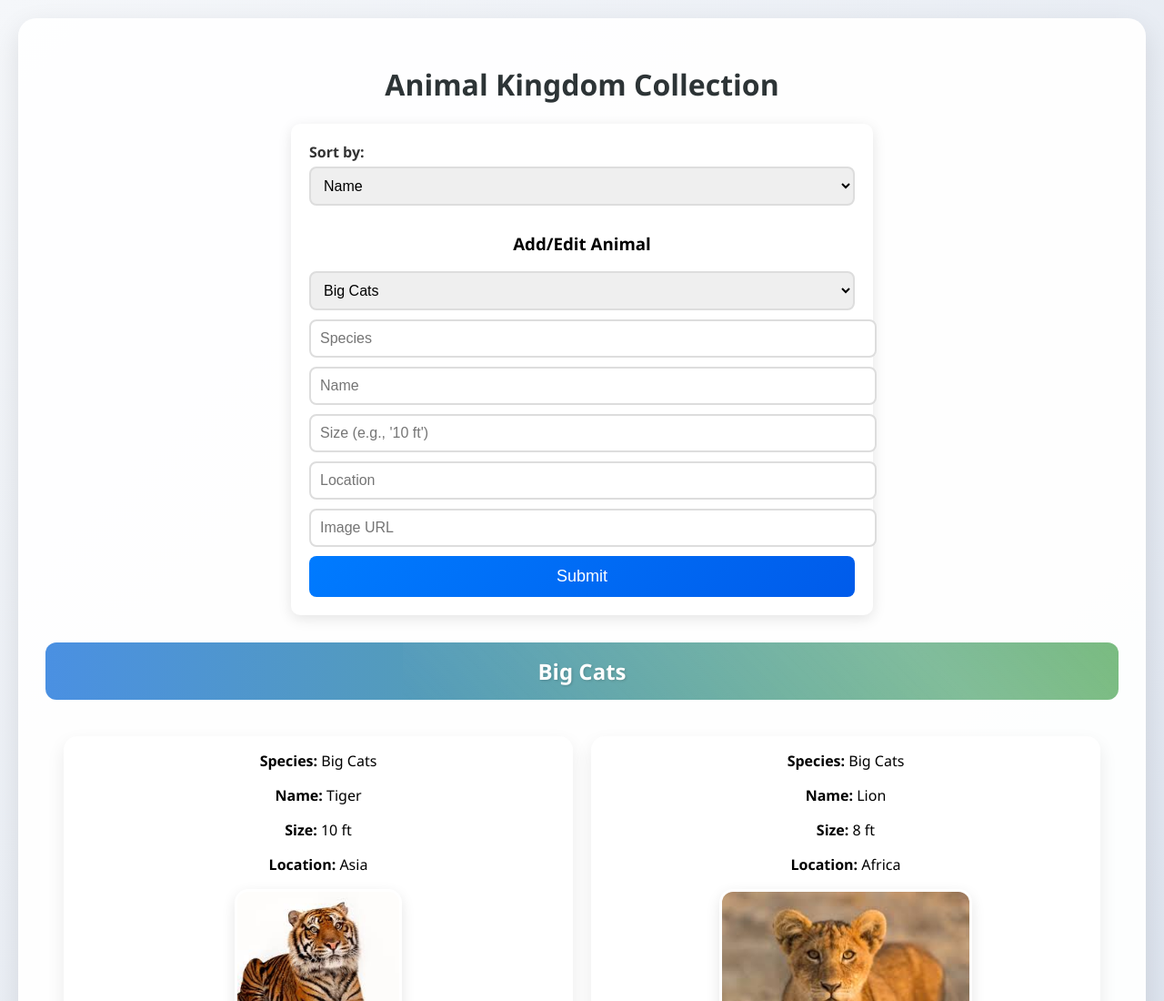
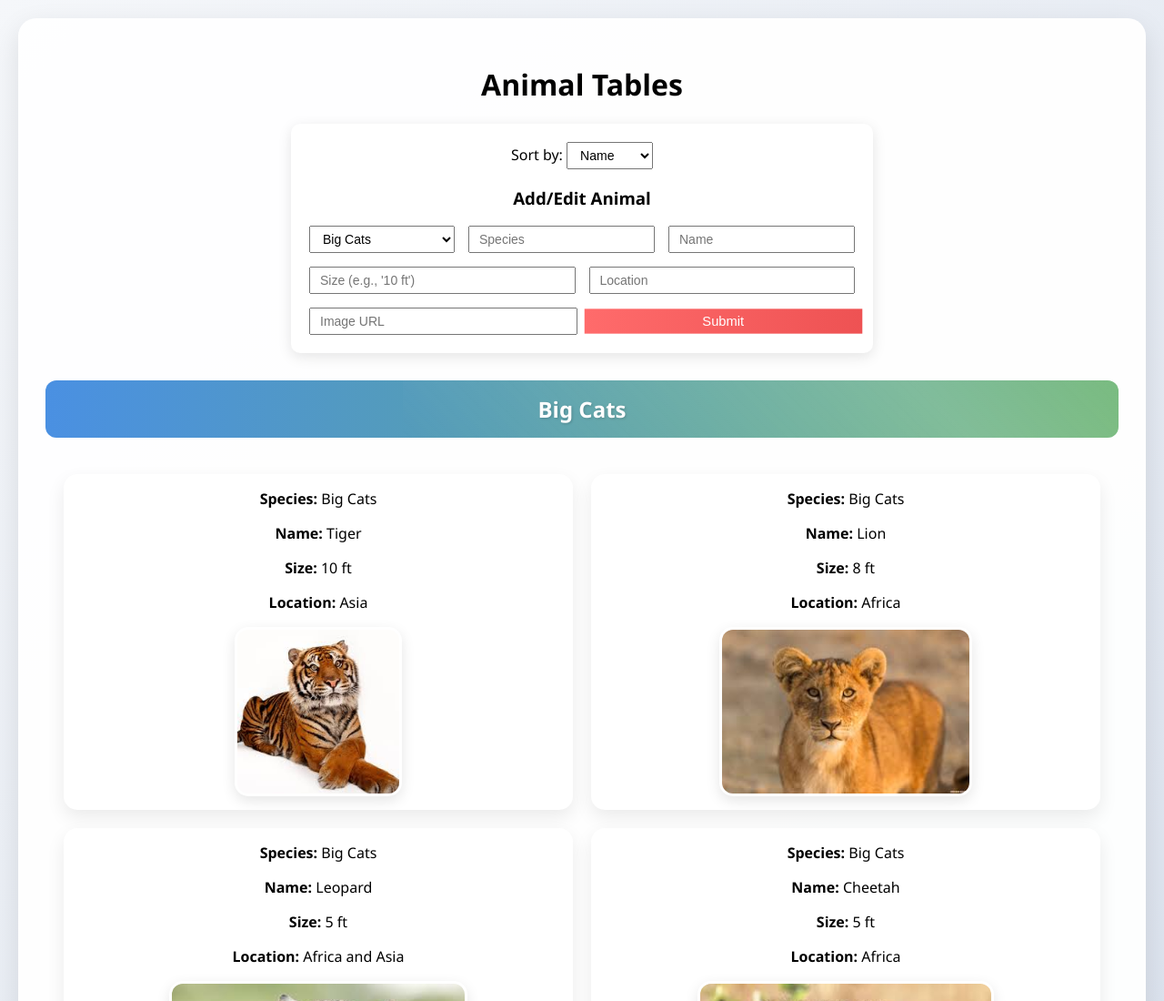
Before and after one commit to Dhananjay155/IIT-B, a plain HTML site: page index.html in a window 1280 px wide. Shown: the top 1100 px of the page at 91% size. Drawn offline with Linux system fonts and the light colour scheme.

Commit message:
updated code

```diff
--- a/index.css
+++ b/index.css
@@ -56,39 +56,33 @@ body {
     text-align: center;
 }
 
-label {
-    font-size: 16px;
-    font-weight: bold;
-    color: #333;
-    display: block;
-    margin-bottom: 5px;
-    text-align: left;
+
+.form-section form {
+    display: flex;
+    flex-wrap: wrap;
+    gap: 15px;
+    align-items: center;
 }
 
-select, input {
-    width: 100%;
-    padding: 10px;
-    margin-bottom: 10px;
-    border: 2px solid #ddd;
-    border-radius: 8px;
-    font-size: 16px;
-    transition: 0.3s ease-in-out;
+.form-section input, .form-section select, .form-section button {
+    flex: 1;
+    padding: 5px 10px;
+    font-size: 14px;
+}
+
+
+.animal-form button {
+    background: #ff0c0c;
+    color: white;
+    border: none;
+    border-radius: 4px;
+    cursor: pointer;
 }
 
 button {
-    width: 100%;
-    background: linear-gradient(135deg, #007bff, #005bea);
+    border: none;
     color: white;
-    font-size: 18px;
-    padding: 12px;
-    border: none;
-    border-radius: 8px;
-    cursor: pointer;
-    transition: 0.3s ease-in-out;
-}
-
-button:hover {
-    background: linear-gradient(135deg, #005bea, #007bff);
+    background: linear-gradient(to right, #ff6b6b, #ee5253);
     transform: scale(1.05);
 }
 
--- a/index.html
+++ b/index.html
@@ -9,7 +9,8 @@
 <body>
 
 <div class="container">
-    <h1 style="color: #2d3436;">Animal Kingdom Collection</h1>
+  <h1>Animal Tables</h1>
+
   <div class="form-section">
       <label for="sort-by">Sort by:</label>
       <select id="sort-by">
@@ -17,6 +18,8 @@
           <option value="size">Size</option>
           <option value="location">Location</option>
       </select>
+
+
         <h3>Add/Edit Animal</h3>
         <form id="animal-form">
           <input type="hidden" id="edit-index" />
@@ -39,7 +42,6 @@
         </form>
       </div>
         <div id="animalTables"></div>
-
       </div>
 
 <script src="index.js"></script>
--- a/index.js
+++ b/index.js
@@ -161,8 +161,8 @@ document.addEventListener("DOMContentLoaded", function () {
                     <td>
                         <div class="animal-card">
                             <div class="card-actions">
-                                <button class="edit-btn" onclick="editAnimal('${category}', ${index})" title="Edit">✎</button>
-                                <button class="delete-btn" onclick="deleteAnimal('${category}', ${index})" title="Delete">✖</button>
+                                <button class="edit-btn" data-category="${category}" data-index="${index}">✎</button>
+                                <button class="delete-btn" data-category="${category}" data-index="${index}">✖</button>
                             </div>
                             <div class="card-content" id="content-${category}-${index}">
                                 <p><strong>Species:</strong> ${animal.Species}</p>
@@ -176,8 +176,8 @@ document.addEventListener("DOMContentLoaded", function () {
                                 <input type="text" name="name" value="${animal.Name}" placeholder="Name">
                                 <input type="text" name="size" value="${animal.Size}" placeholder="Size">
                                 <input type="text" name="location" value="${animal.Location}" placeholder="Location">
-                                <button onclick="saveEdit('${category}', ${index})">Save</button>
-                                <button onclick="cancelEdit('${category}', ${index})">Cancel</button>
+                                <button class="save-btn" data-category="${category}" data-index="${index}">Save</button>
+                                <button class="cancel-btn" data-category="${category}" data-index="${index}">Cancel</button>
                             </div>
                         </div>
                     </td>`;
@@ -187,19 +187,25 @@ document.addEventListener("DOMContentLoaded", function () {
             tableHTML += `</tbody></table>`;
             container.innerHTML += tableHTML;
         });
+        addEventListeners();
     }
-    sortSelect.addEventListener('change', renderTables);
 
-    renderTables();
-
-    window.editAnimal = function(category, index) {
+    function addEventListeners() {
+        document.querySelectorAll('.edit-btn').forEach(button => {
+            button.addEventListener('click', function() {
+                const category = this.dataset.category;
+                const index = parseInt(this.dataset.index);
                 const contentDiv = document.getElementById(`content-${category}-${index}`);
                 const editDiv = document.getElementById(`edit-${category}-${index}`);
                 contentDiv.style.display = 'none';
                 editDiv.style.display = 'block';
-    };
+            });
+        });
 
-    window.saveEdit = function(category, index) {
+        document.querySelectorAll('.save-btn').forEach(button => {
+            button.addEventListener('click', function() {
+                const category = this.dataset.category;
+                const index = parseInt(this.dataset.index);
                 const editDiv = document.getElementById(`edit-${category}-${index}`);
                 const inputs = editDiv.getElementsByTagName('input');
 
@@ -212,19 +218,32 @@ document.addEventListener("DOMContentLoaded", function () {
                 };
 
                 renderTables();
-    };
+            });
+        });
 
-    window.cancelEdit = function(category, index) {
+        document.querySelectorAll('.cancel-btn').forEach(button => {
+            button.addEventListener('click', function() {
+                const category = this.dataset.category;
+                const index = parseInt(this.dataset.index);
                 const contentDiv = document.getElementById(`content-${category}-${index}`);
                 const editDiv = document.getElementById(`edit-${category}-${index}`);
                 contentDiv.style.display = 'block';
                 editDiv.style.display = 'none';
-    };
+            });
+        });
 
-    window.deleteAnimal = function(category, index) {
+        document.querySelectorAll('.delete-btn').forEach(button => {
+            button.addEventListener('click', function() {
+                const category = this.dataset.category;
+                const index = parseInt(this.dataset.index);
                 if (confirm('Are you sure you want to delete this animal?')) {
                     animalData[category].splice(index, 1);
                     renderTables();
                 }
-    };
             });
+        });
+    }
+
+    sortSelect.addEventListener('change', renderTables);
+    renderTables();
+});
```
Lines whose indentation alone changed are shown as unchanged.
